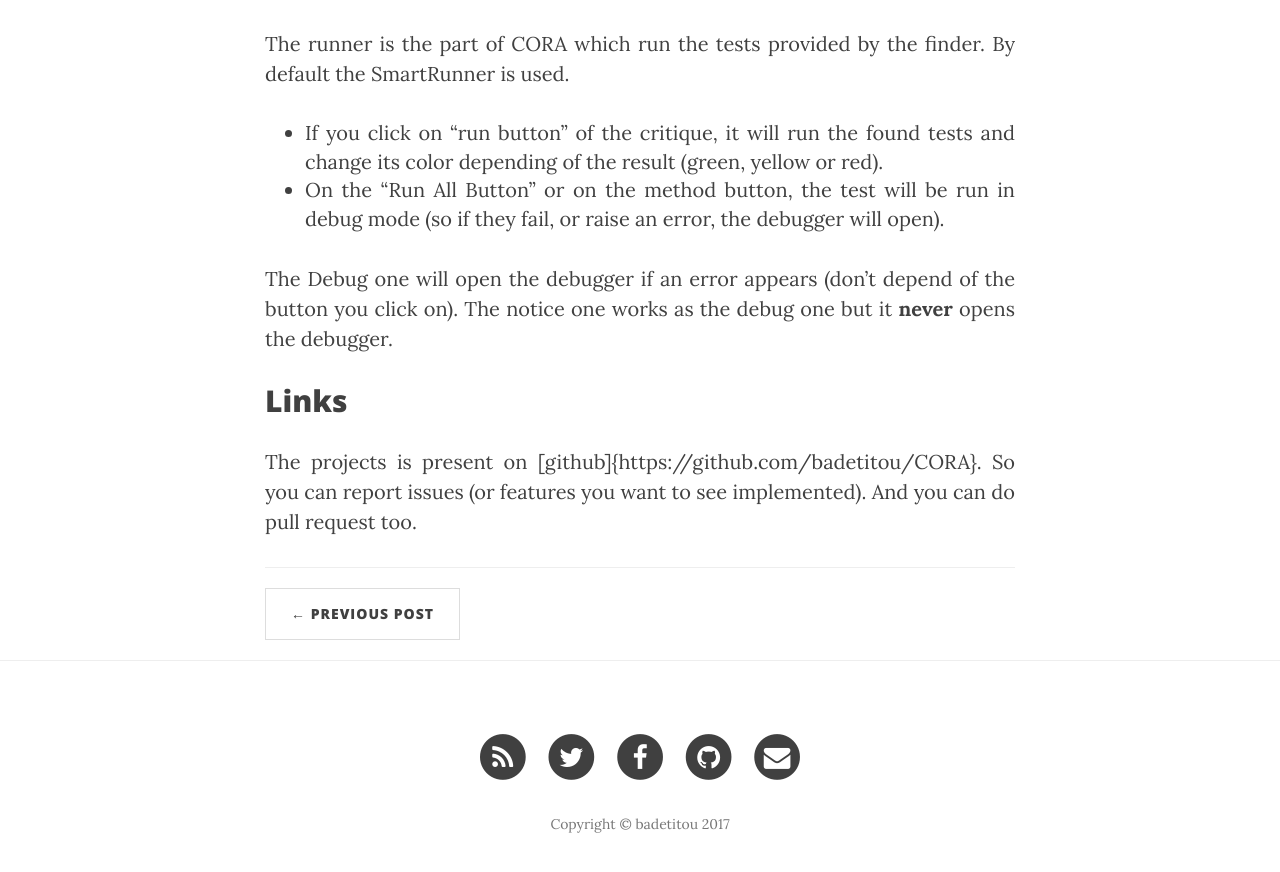
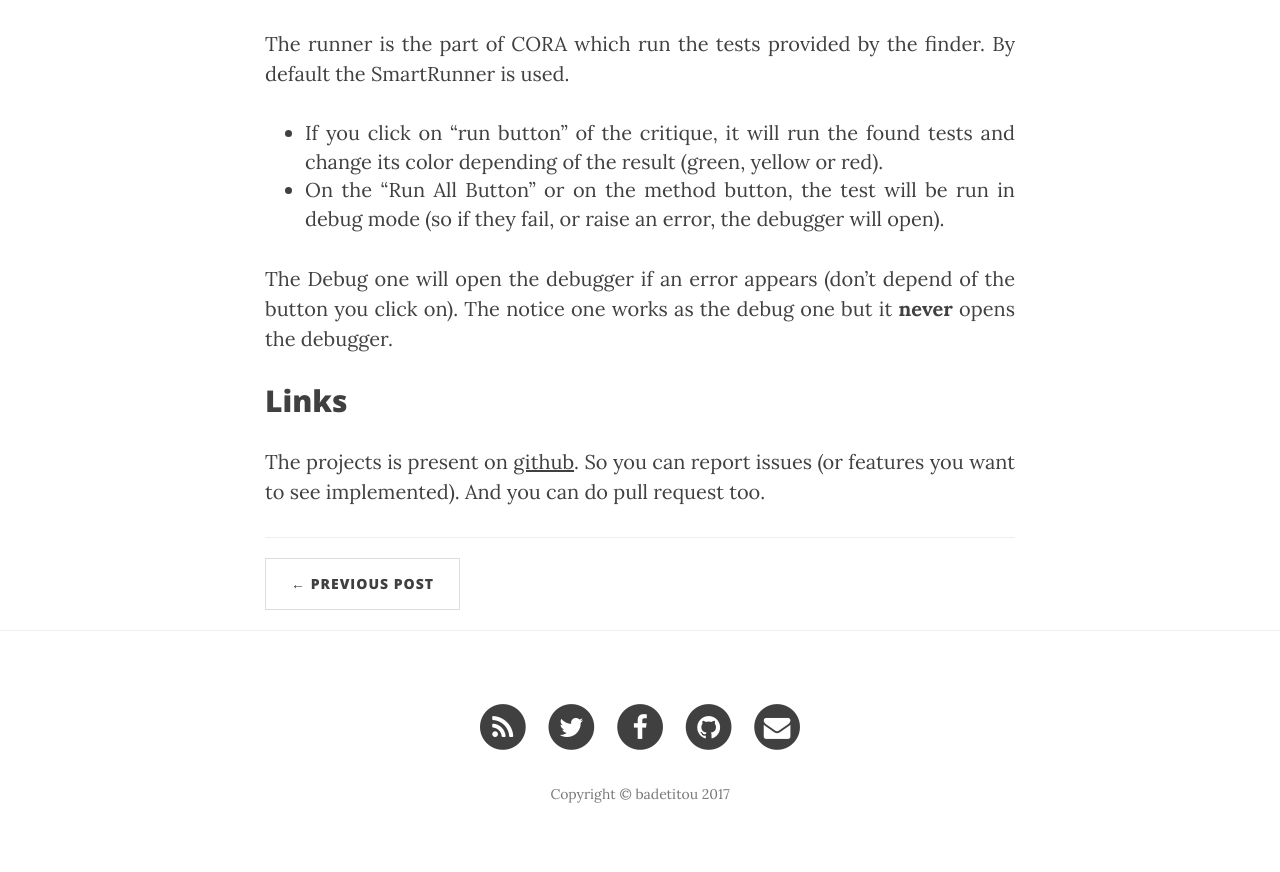
Before and after one commit to badetitou/badetitou.github.io, a Jekyll site: the page built from _posts/2017-07-05-CORA.md, in a window 1280 px wide and 900 px high, scrolled down 8031 px. Shown: the top 872 px of the window. Built offline with Jekyll 4.4.1, drawn with Linux system fonts in a browser that asks for light colours; nearby versions of some CDN libraries.

Commit message:
add link to github

```diff
--- a/_posts/2017-07-05-CORA.md
+++ b/_posts/2017-07-05-CORA.md
@@ -195,6 +195,6 @@ The notice one works as the debug one but it **never** opens the debugger.
 
 ## Links
 
-The projects is present on [github]{https://github.com/badetitou/CORA}.
+The projects is present on [github](https://github.com/badetitou/CORA).
 So you can report issues (or features you want to see implemented).
 And you can do pull request too.
```
